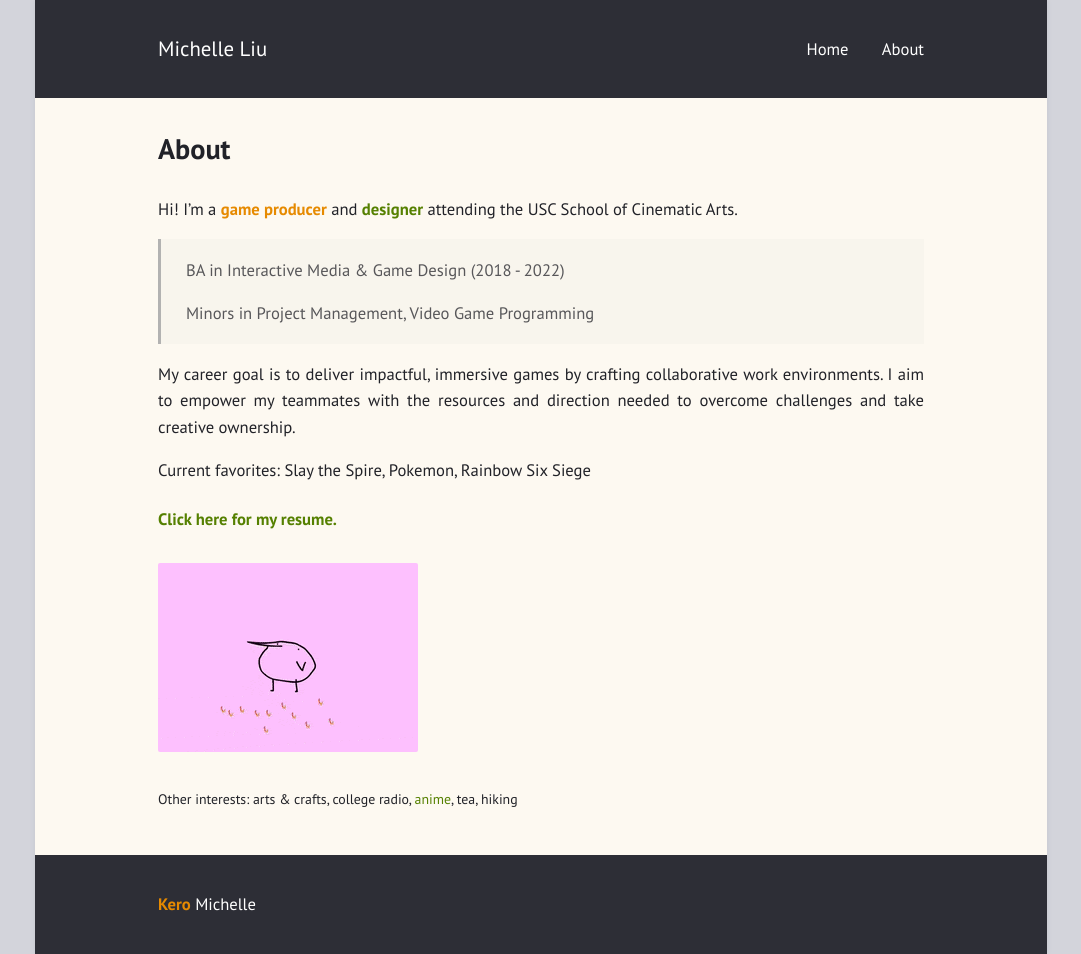
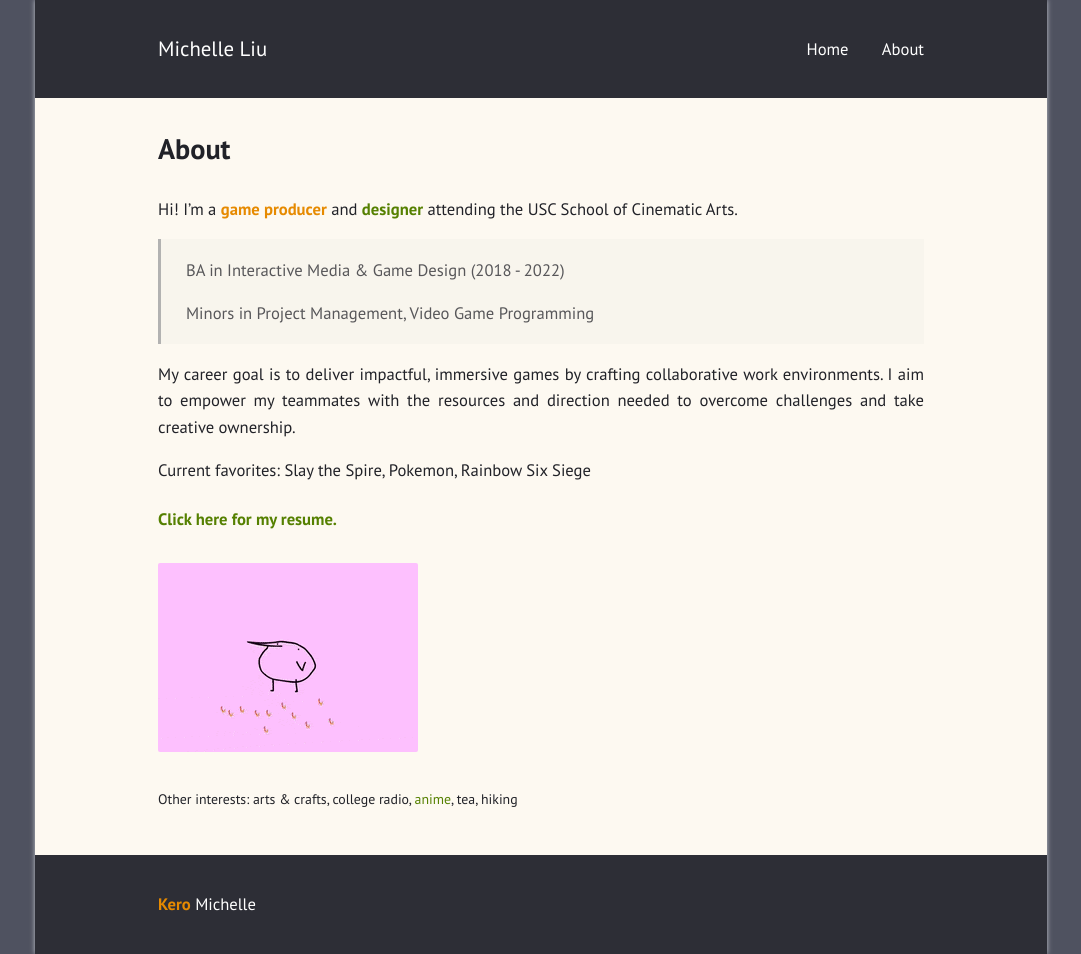
Before and after one commit to KeroMichelle/KeroMichelle.github.io, a Jekyll site: the page built from about-alt.md, in a window 1280 px wide. Shown: the whole page, without its empty margins (99-1180 px from the left). Built offline with Jekyll 4.4.1, drawn with Linux system fonts in a browser that asks for light colours.

Commit message:
Frame background update

```diff
--- a/assets/css/frame.sass
+++ b/assets/css/frame.sass
@@ -4,7 +4,7 @@
 @import index, font, basic, layout, classes
 
 html
-  background: lighten($dark, 70%)
+  background: lighten($dark, 20%)
   padding: 0 calc(38% - 22em)
 
 body
```
